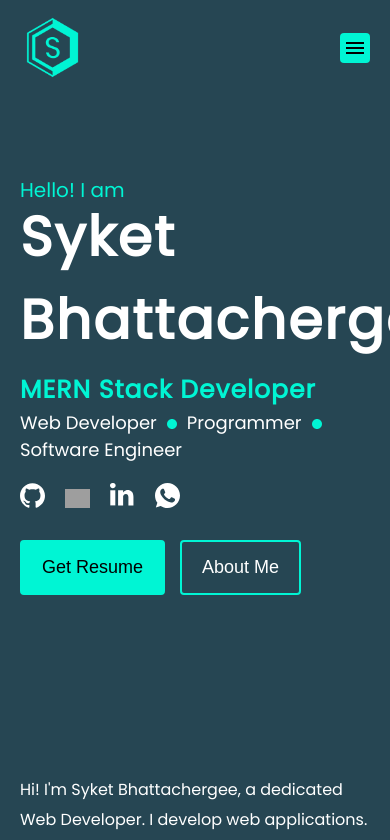
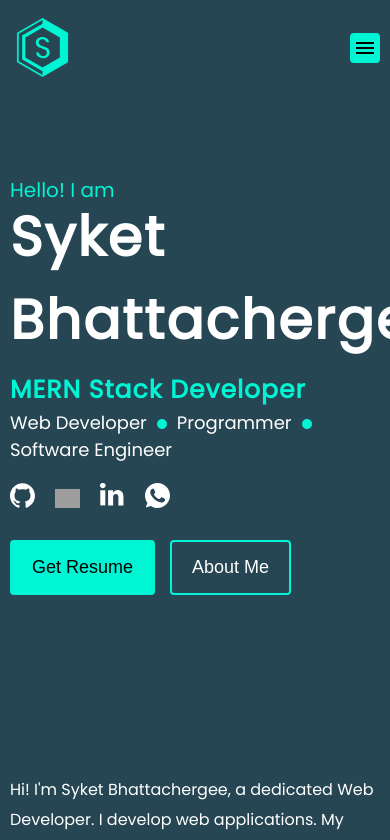
Before and after one commit to syket-git/Premium-Portfolio, a Next.js app: page / in a window 390 px wide. Shown: the top 840 px of the page. Built offline with nearby package versions, Linux system fonts and the light colour scheme; grey boxes are pictures that could not be loaded.

Commit message:
contact done

```diff
--- a/components/BasicPortfolio.js
+++ b/components/BasicPortfolio.js
@@ -22,7 +22,10 @@ const Portfolio = ({ name, details, img, links, tools }) => {
           </ul>
         </div>
         <div className={styles.tools}>
-          <ul>{tools?.length > 0 && tools?.map((tool) => <li>{tool}</li>)}</ul>
+          <ul>
+            {tools?.length > 0 &&
+              tools?.map((tool, i) => <li key={i}>{tool}</li>)}
+          </ul>
         </div>
       </div>
     </div>
--- a/components/Layout.js
+++ b/components/Layout.js
@@ -40,7 +40,7 @@ const Layout = ({ children }) => {
         />
       </Head>
       <Header />
-      {children}
+      <div className="website__body">{children}</div>
       <Footer />
     </div>
   );
--- a/components/PortfolioFeatured.js
+++ b/components/PortfolioFeatured.js
@@ -25,7 +25,10 @@ const Portfolio = ({ name, details, img, links, tools }) => {
           </ul>
         </div>
         <div className={styles.tools}>
-          <ul>{tools?.length > 0 && tools?.map((tool) => <li>{tool}</li>)}</ul>
+          <ul>
+            {tools?.length > 0 &&
+              tools?.map((tool, i) => <li key={i}>{tool}</li>)}
+          </ul>
         </div>
       </div>
     </div>
--- a/styles/Header.module.css
+++ b/styles/Header.module.css
@@ -4,6 +4,8 @@
     justify-content: space-between;
     padding: 15px 0px;
     transition: all 0.3s ease-in;
+    padding-left: 70px;
+    padding-right: 70px;
 }
 .header .logo {
     width: 65px;
@@ -50,6 +52,8 @@
 @media (max-width: 768px) {
     .header {
         position: relative;
+        padding-left: 10px;
+        padding-right: 10px;
     }
     .menu {
         width: 30px;
--- a/styles/globals.css
+++ b/styles/globals.css
@@ -11,8 +11,7 @@ body {
   margin: 0;
   padding: 0;
   font-size: 16px;
-  padding-left: 30px;
-  padding-right: 30px;
+
   scroll-behavior: smooth;
 }
 
@@ -32,9 +31,13 @@ button {
   box-sizing: border-box;
 }
 
+.website__body {
+  padding-left: 70px;
+  padding-right: 70px;
+}
+
 @media (max-width: 768px) {
-  html,
-  body {
+  .website__body {
     padding-left: 10px;
     padding-right: 10px;
   }
```
